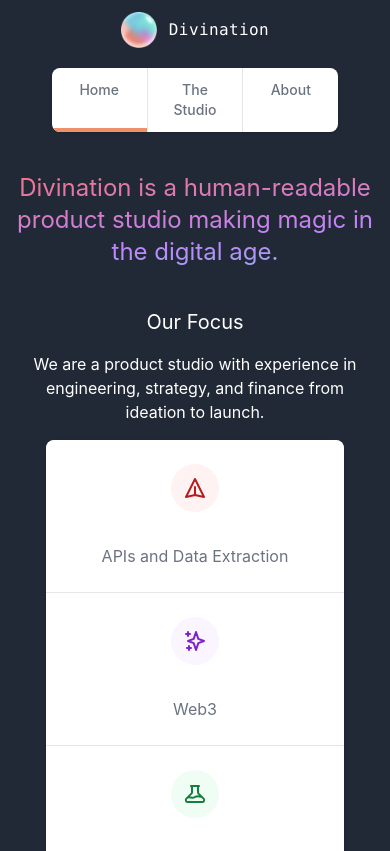
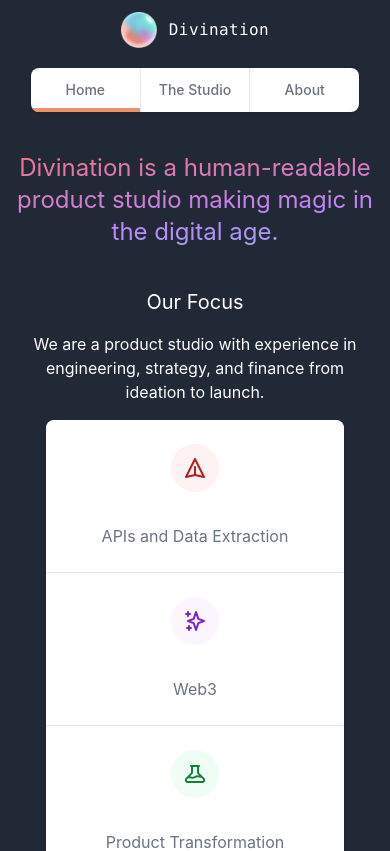
Before and after one commit to gcunruh/divination, a Next.js app: page / in a window 390 px wide. Shown: the top 851 px of the page. Built offline with nearby package versions, Linux system fonts and the light colour scheme.

Commit message:
bug fix for header

```diff
--- a/components/Header.js
+++ b/components/Header.js
@@ -28,7 +28,7 @@ export default function Header() {
                 />
                 <text className="block text-white ml-3 font-mono tracking-wide">Divination</text>
             </div>
-            <div className="mx-auto w-4/5 md:w-1/2 lg:w-3/6 xl:w-5/12 my-5">
+            <div className="mx-auto w-11/12 md:w-1/2 lg:w-3/6 xl:w-5/12 my-5">
                 <div className="">
                     <nav className="relative z-0 rounded-lg shadow flex divide-x divide-gray-200" aria-label="Tabs">
                         {tabs.map((tab, tabIdx) => (
```
